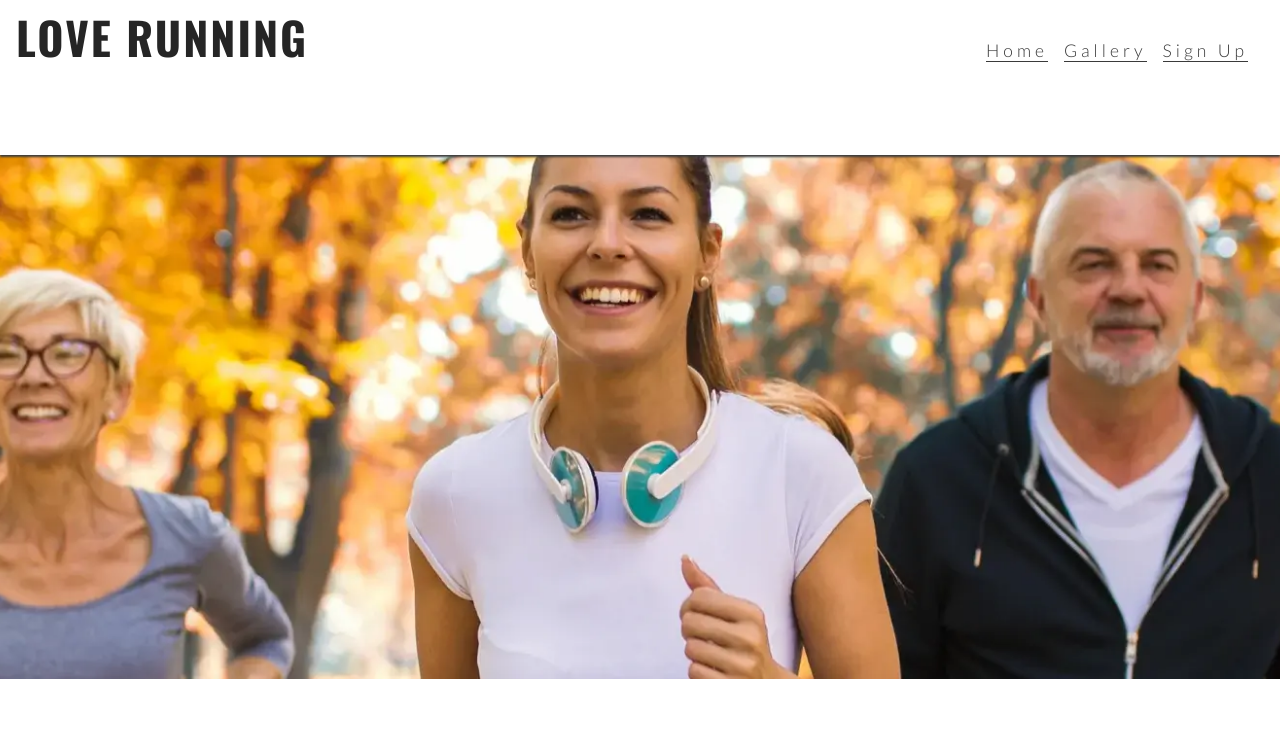
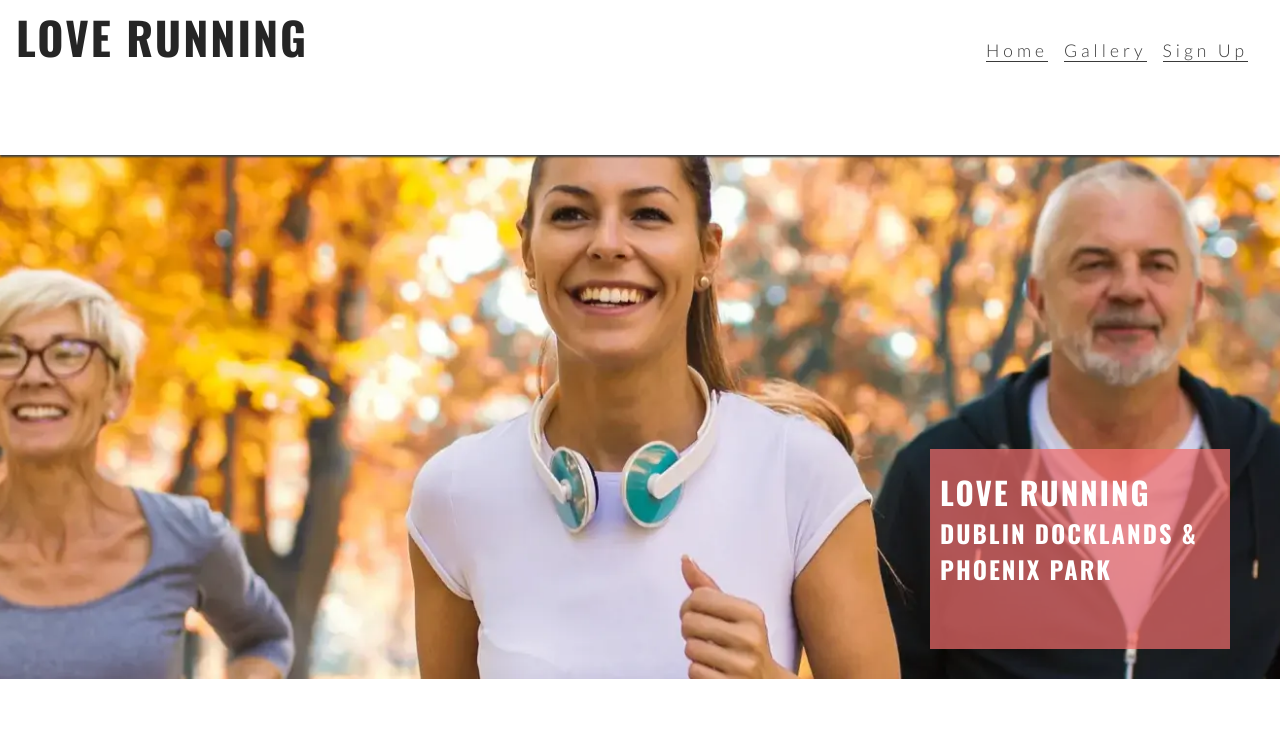
Before and after one commit to Klurifixus/Love-Running, a plain HTML site: page index.html in a window 1280 px wide. Shown: the top 730 px of the page. Drawn offline with nearby package versions, Linux system fonts and the light colour scheme.

Commit message:
fixed hero, fixt text

```diff
--- a/assets/css/style.css
+++ b/assets/css/style.css
@@ -16,6 +16,12 @@ body {
     /* Generic project styles */
     color: #3a3a3a;
     font-family: 'Lato', sans-serif;
+}
+h1, h2, h3 {
+    font-family: 'Oswald', sans-serif;
+    text-transform: uppercase;
+    letter-spacing: 2px;
+    color: #252525;
 }
 
 /* Header */
@@ -36,12 +42,7 @@ header a {
     color: inherit;
 }
 
-h1 {
-    font-family: 'Oswald', sans-serif;
-    text-transform: uppercase;
-    letter-spacing: 2px;
-    color: #252525;
-}
+
 
 #menu {
     font-size: 110%;
@@ -94,6 +95,23 @@ main {
     height: 600px;
     width: 100%;
     background: url("../images/hero-image.webp") no-repeat center center/cover;
+    position: relative;
+
+}
+
+#cover-text {
+    /*Final rgba value sets the opacity so it is semi-transperent*/
+    background-color: rgba(241, 109, 107, .7);
+    font-size: 130%;
+    position: absolute;
+    bottom: 30px;
+    width: 80%;
+    min-height: 200px;
+    padding-top: 20px;
+    padding-left: 10px;
+}
+#cover-text > h2, #cover-text > h3 {
+    color:#ffffff;
 }
 /* Footer */
 #social-networks {
@@ -143,6 +161,11 @@ main {
         /*push main content down to accodate larger header*/
         margin-top: 79px;
     }
+    /*hero*/
+    #cover-text {
+        width: 300px;
+        right: 50px;
+    }
 }
 /* Larger devices (laptops and desktops, 992px and up*/
 @media screen and (min-width:992px) {
--- a/index.html
+++ b/index.html
@@ -58,7 +58,12 @@
 
     <!-- Main content -->
     <main>
-        <section id="hero"></section>
+        <section id="hero">
+            <div id="cover-text">
+                <h2>Love Running</h2>
+                <h3>Dublin Docklands & Phoenix Park</h3>
+            </div>
+        </section>
     </main>
 
     <!-- Footer -->
```
